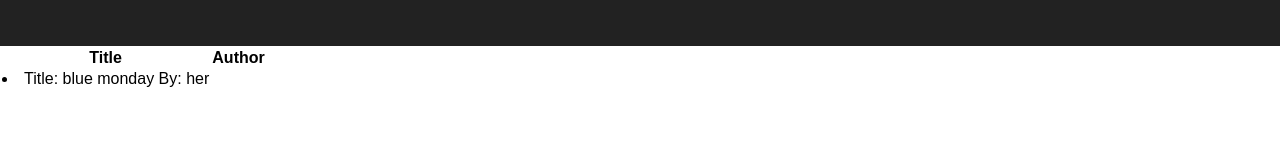
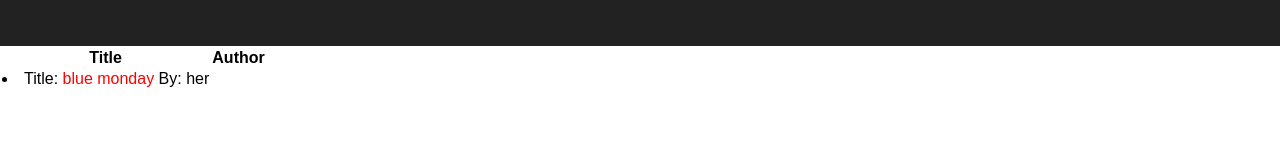
Before and after one commit to davideliason/mybooks-react, a React (Create React App) app: page / in a window 1280 px wide. Shown: the part 144-300 px from the top of the page. Built offline with nearby package versions, Linux system fonts and the light colour scheme.

Commit message:
now passing the entire book object into BookRow, and from there using logic to configure what is displayed

```diff
--- a/src/App.js
+++ b/src/App.js
@@ -29,7 +29,7 @@ class Library extends React.Component{
           </tr>
         </thead>
         <tbody>
-            <BookRow title={this.props.data[1].title} author={this.props.data[1].author} />
+            <BookRow book={this.props.data[1]} />
         </tbody>
       </table>
       );
@@ -38,8 +38,10 @@ class Library extends React.Component{
 
 class BookRow extends React.Component{
   render(){
+    var title = this.props.book.owned ? this.props.book.title : <span style={{color:'red'}}>{this.props.book.title}</span>;
+
     return(
-        <li>Title: {this.props.title} By: {this.props.author}</li>
+        <li>Title: {title} By: {this.props.book.author}</li>
       )
   }
 }
```
